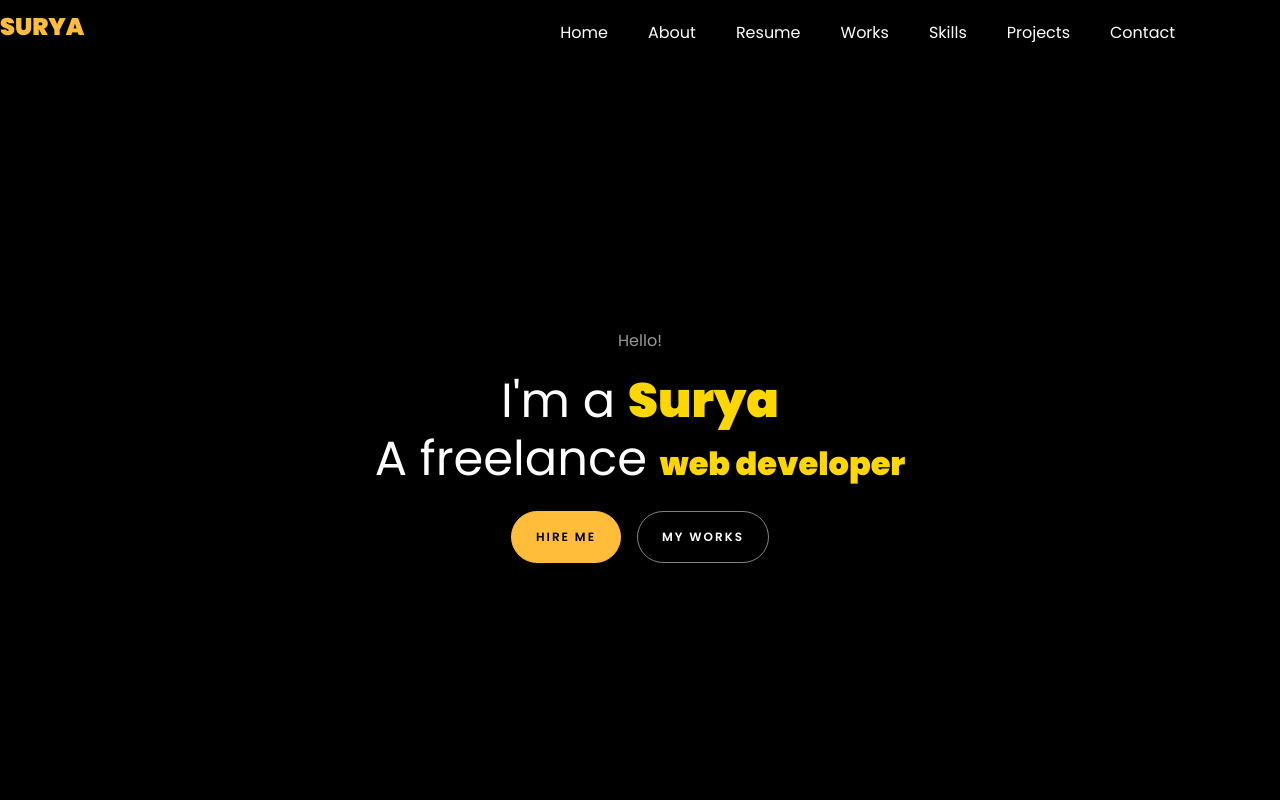
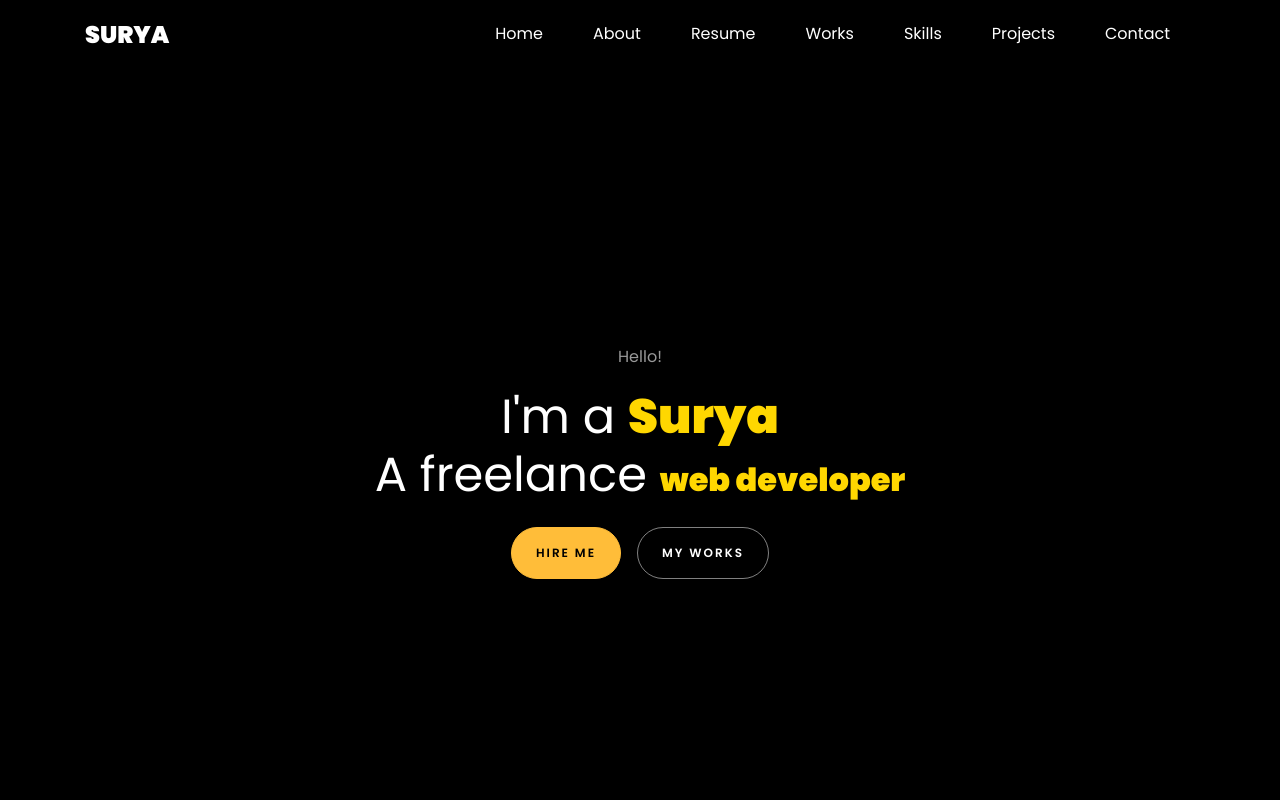
Before and after one commit to Surya-palanisamy/Portfolio-react, a React (Vite) app: page / in a window 1280 px wide. Shown: the top 800 px of the page. Built offline with nearby package versions, Linux system fonts and the light colour scheme.

Commit message:
fix:hire me button

```diff
--- /dev/null
+++ b/src/components/Header.css
@@ -0,0 +1,112 @@
+.navbar-nav .nav-item {
+  position: relative;
+}
+.navbar-nav .nav-link {
+  color: white;
+  font-size: 16px;
+  padding: 10px 15px;
+  text-decoration: none;
+  transition: color 0.3s ease-in-out;
+}
+.navbar-nav .nav-link:hover {
+  color: gold;
+}
+.navbar-nav .nav-item::after {
+  content: "";
+  position: absolute;
+  left: 50%;
+  bottom: 10px;
+  width: 0;
+  height: 2.5px;
+  background-color: gold;
+  transition: width 0.3s ease-in-out, left 0.3s ease-in-out;
+}
+.navbar-nav .nav-item:hover::after {
+  width: 55%;
+  left: 20%;
+}
+
+
+/* Basic Navbar Styles */
+.navbar {
+  width: 100%;
+  background: black;
+  display: flex;
+  align-items: center;
+  justify-content: space-between;
+  padding: 15px 30px;
+  position: fixed;
+  top: 0;
+  left: 0;
+  z-index: 1000;
+  transition: background 0.3s;
+}
+
+.navbar.scrolled {
+  background: rgba(0, 0, 0, 0.9);
+}
+
+.navbar-brand {
+  font-size: 24px;
+  font-weight: bold;
+  color: white;
+  text-decoration: none;
+}
+
+/* Navigation Links */
+.nav-links {
+  display: flex;
+}
+
+.nav-links ul {
+  display: flex;
+  list-style: none;
+  margin: 0;
+  padding: 0;
+}
+
+.nav-links li {
+  margin: 0 15px;
+}
+
+.nav-links a {
+  color: white;
+  text-decoration: none;
+  font-size: 16px;
+  padding: 10px;
+  position: relative;
+  transition: color 0.3s;
+}
+
+.nav-links a:hover {
+  color: gold;
+}
+
+/* Gold Underline Effect */
+.nav-links a::after {
+  content: "";
+  position: absolute;
+  left: 50%;
+  bottom: -5px;
+  width: 0;
+  height: 2px;
+  background-color: gold;
+  transition: width 0.3s ease-in-out, left 0.3s ease-in-out;
+}
+
+.nav-links a:hover::after {
+  width: 50%;
+  left: 25%;
+}
+
+/* Mobile Menu Button (Hidden Since Navbar is Hidden on Small Screens) */
+.navbar-toggler {
+  display: none;
+}
+
+/* Hide Navbar Completely on Small Screens */
+@media (max-width: 991px) {
+  .navbar {
+    display: none;
+  }
+}
--- a/src/components/Header.jsx
+++ b/src/components/Header.jsx
@@ -1,5 +1,6 @@
-import React, { useState, useEffect } from 'react';
-import { Link } from 'react-router-dom';
+import React, { useState, useEffect } from "react";
+import { Link } from "react-router-dom";
+import "./Header.css"; // Import the CSS file
 
 export default function Header() {
   const [isMobileMenuOpen, setIsMobileMenuOpen] = useState(false);
@@ -7,11 +8,11 @@ export default function Header() {
 
   useEffect(() => {
     const handleScroll = () => {
-      setIsScrolled(window.scrollY > 0);
+      setIsScrolled(window.scrollY > 50);
     };
 
-    window.addEventListener('scroll', handleScroll);
-    return () => window.removeEventListener('scroll', handleScroll);
+    window.addEventListener("scroll", handleScroll);
+    return () => window.removeEventListener("scroll", handleScroll);
   }, []);
 
   const toggleMobileMenu = () => {
@@ -23,69 +24,39 @@ export default function Header() {
   };
 
   return (
-    <header>
-      <Link to="/" className="navbar-brand">Surya</Link>
-      <nav
-        className={`navbar navbar-expand-lg ftco-navbar-light ${
-          isScrolled ? 'scrolled awake' : ''
-        }`}
-      >
-        <div className="container">
-          {/* Hamburger Button */}
-          <button
-            className={`navbar-toggler ${isMobileMenuOpen ? 'active' : ''}`}
-            type="button"
-            onClick={toggleMobileMenu}
-          >
-            <span className="oi oi-menu"></span> Menu
-          </button>
+    <header className={`navbar ${isScrolled ? "scrolled" : ""}`}>
+      <div className="container">
+        {/* Brand Logo */}
+        <Link to="/" className="navbar-brand">
+          Surya
+        </Link>
 
-          {/* Navigation Links */}
-          <div
-            className={`navbar-collapse collapse ${
-              isMobileMenuOpen ? 'show' : ''
-            }`}
-          >
-            <ul className="navbar-nav ml-auto">
-              <li className="nav-item">
-                <a href="#home-section" className="nav-link" onClick={closeMobileMenu}>
-                  Home
+        {/* Hamburger Button (Only for Mobile) */}
+        <button className="navbar-toggler" onClick={toggleMobileMenu}>
+          ☰
+        </button>
+
+        {/* Navigation Links */}
+        <nav className={`nav-links ${isMobileMenuOpen ? "mobile-open" : ""}`}>
+          <ul>
+            {[
+              { name: "Home", link: "#home-section" },
+              { name: "About", link: "#about-section" },
+              { name: "Resume", link: "#resume-section" },
+              { name: "Works", link: "#services-section" },
+              { name: "Skills", link: "#skills-section" },
+              { name: "Projects", link: "#projects-section" },
+              { name: "Contact", link: "#contact-section" },
+            ].map((item, index) => (
+              <li key={index}>
+                <a href={item.link} onClick={closeMobileMenu}>
+                  {item.name}
                 </a>
               </li>
-              <li className="nav-item">
-                <a href="#about-section" className="nav-link" onClick={closeMobileMenu}>
-                  About
-                </a>
-              </li>
-              <li className="nav-item">
-                <a href="#resume-section" className="nav-link" onClick={closeMobileMenu}>
-                  Resume
-                </a>
-              </li>
-              <li className="nav-item">
-                <a href="#services-section" className="nav-link" onClick={closeMobileMenu}>
-                  Works
-                </a>
-              </li>
-              <li className="nav-item">
-                <a href="#skills-section" className="nav-link" onClick={closeMobileMenu}>
-                  Skills
-                </a>
-              </li>
-              <li className="nav-item">
-                <a href="#projects-section" className="nav-link" onClick={closeMobileMenu}>
-                  Projects
-                </a>
-              </li>
-              <li className="nav-item">
-                <a href="#contact-section" className="nav-link" onClick={closeMobileMenu}>
-                  Contact
-                </a>
-              </li>
-            </ul>
-          </div>
-        </div>
-      </nav>
+            ))}
+          </ul>
+        </nav>
+      </div>
     </header>
   );
 }
```
Also changed, not shown: src/components/Home.jsx (indentation only).
